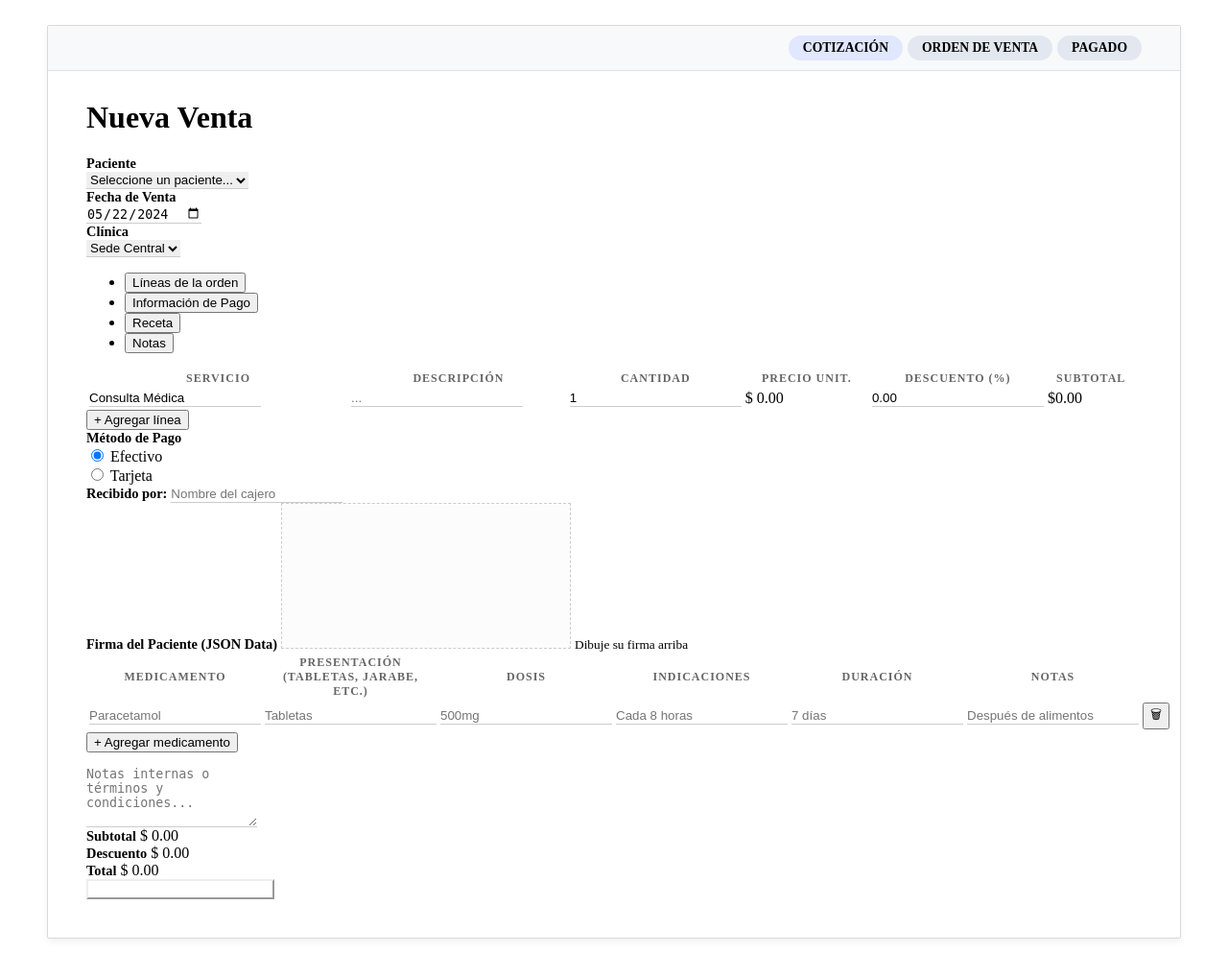
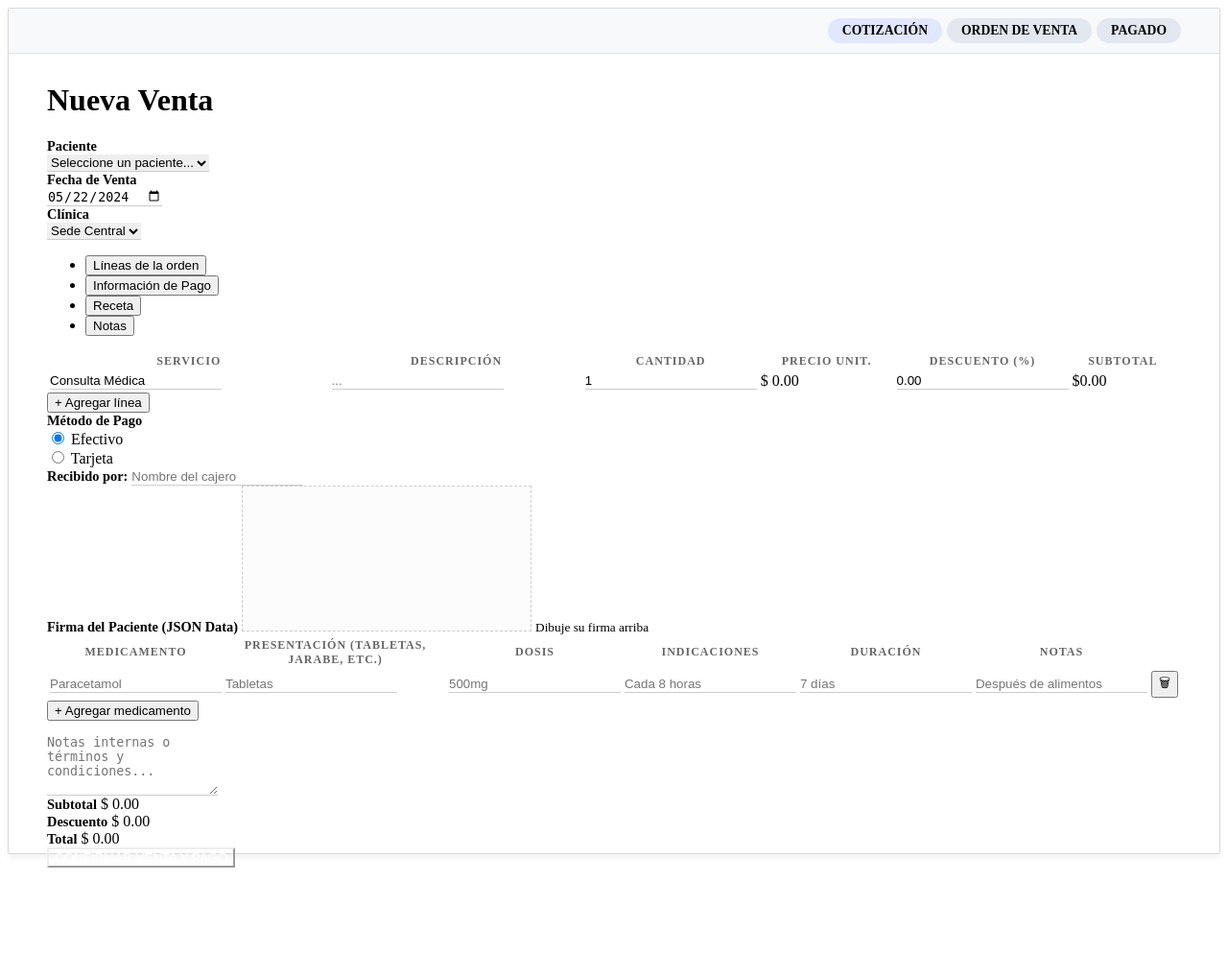
Before and after one commit to EduardoMartinez68/doctorweb, a PHP site: page /form.php in a window 1280 px wide. Shown: the whole page at 96% size. After the commit the page ends 904 px from the top, so only its background shows below. Run offline with PHP 8.4, Linux system fonts and the light colour scheme; a map, chart or similar area stays blank.

Commit message:
se mejora la interfaz de ventas

```diff
--- a/apps/sales/partials/sale/form.php
+++ b/apps/sales/partials/sale/form.php
@@ -18,8 +18,8 @@
         border-radius: 2px;
         padding: 40px;
         box-shadow: 0 4px 6px rgba(0, 0, 0, 0.05);
-        max-width: 1100px;
         margin: 0 auto 40px auto;
+        height: 100vh;
     }
 
     .odoo-status-bar {
@@ -87,8 +87,8 @@
         background: #fcfcfc;
     }
 </style>
-<br>
-<div class="container">
+
+<div class="">
     <div class="odoo-sheet">
         <div class="odoo-status-bar">
             <span class="status-badge text-primary" style="background: #e0e7ff;">COTIZACIÓN</span>
```
